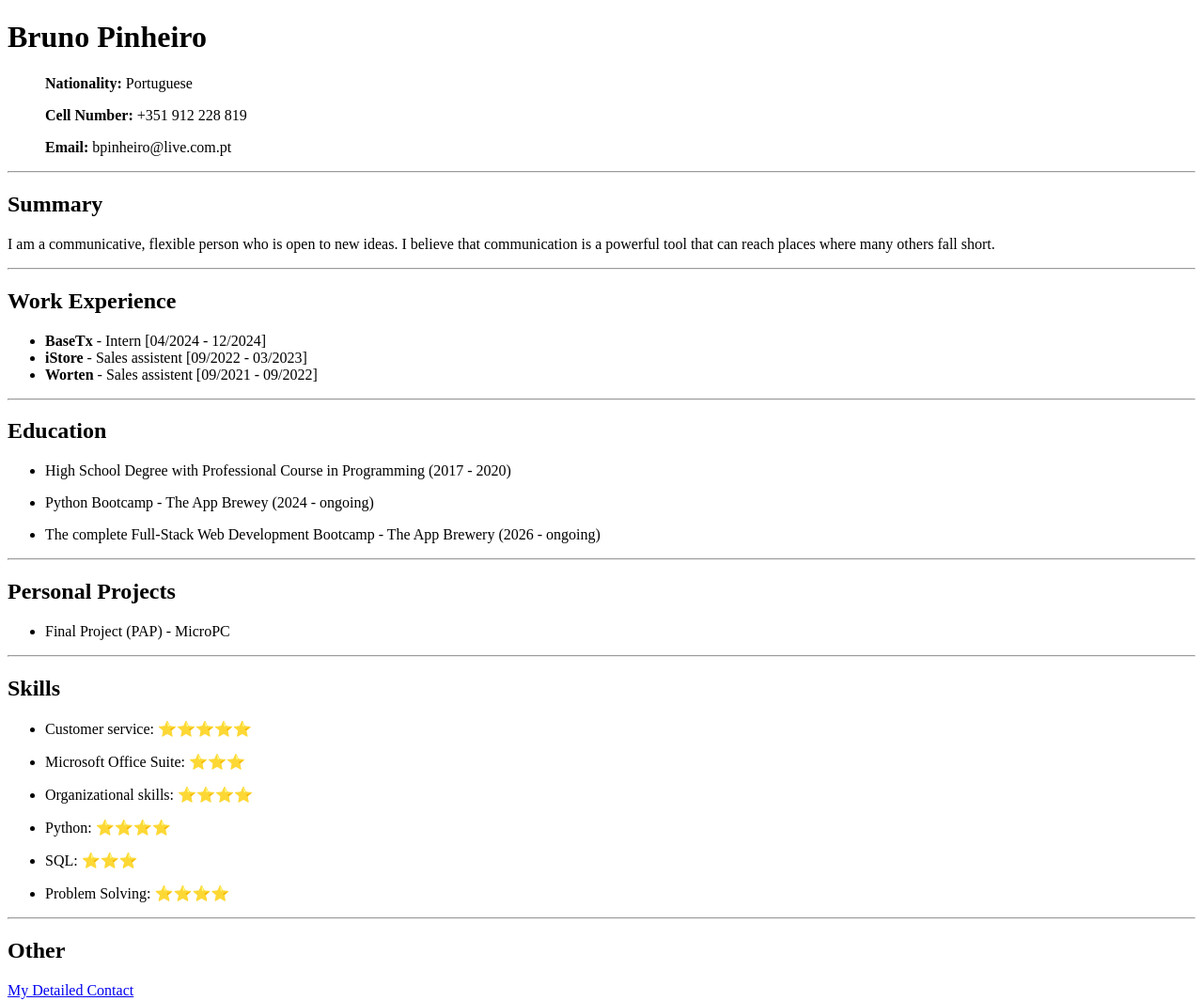
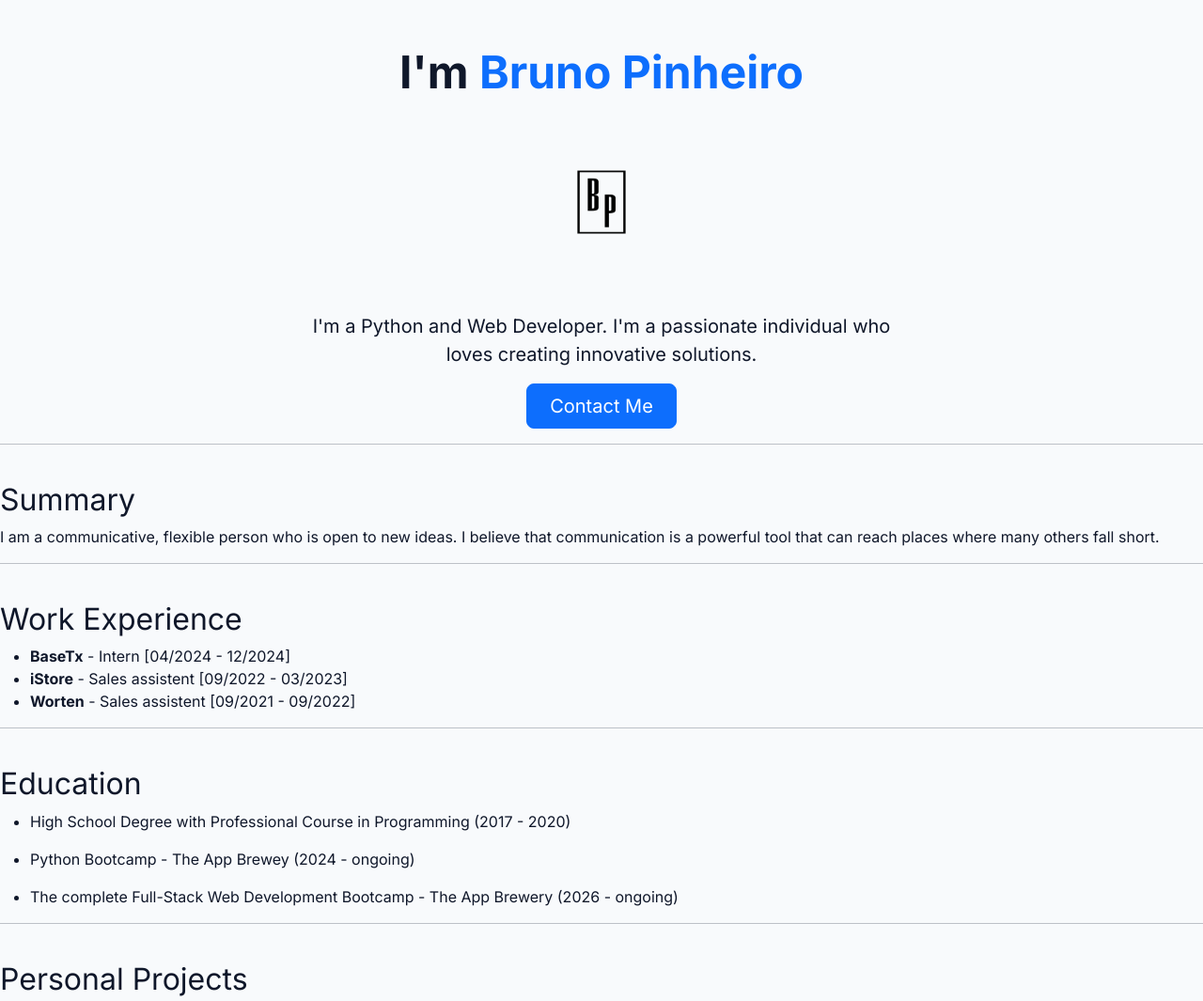
Before and after one commit to BrUn0-P1nh41r0/My-Resume, a website: page index.html in a window 1280 px wide. Shown: the top 1065 px of the page at 94% size. Drawn offline with nearby package versions, Linux system fonts and the light colour scheme.

Commit message:
Começo das atualizações com bootstrap e CSS

```diff
--- /dev/null
+++ b/assets/CSS/styles.css
@@ -0,0 +1,27 @@
+:root {
+    --bs-primary: #2563EB;
+    --bs-dark: #1E293B;
+}
+
+html, body { height: 100%; }
+
+body{
+  background-color: #F8FAFC;
+  color: #0F172A;
+  font-family: "Inter", sans-serif;
+}
+
+.hero-title {
+    font-size: 3rem;
+    margin-bottom: 1rem;
+    text-align: center;
+    padding-top: 3rem;
+}
+
+.btn-primary:hover{
+    background-color:#1E40AF;
+}
+
+h2 {
+    margin-top: 40px;
+}
--- a/index.html
+++ b/index.html
@@ -4,14 +4,45 @@
     <meta charset="UTF-8">
     <meta name="viewport" content="width=device-width, initial-scale=1.0">
     <title>My Resume</title>
+    <link href="https://fonts.googleapis.com/css2?family=Inter:wght@400;600;700&display=swap" rel="stylesheet">
+    <link
+        rel="stylesheet"
+        href="https://cdn.jsdelivr.net/npm/bootstrap@5.3.8/dist/css/bootstrap.min.css"
+    />
+    <link rel="stylesheet" href="assets/CSS/styles.css" />
+
 </head>
 <body>
-    <h1>Bruno Pinheiro</h1>
-        <ul>
-            <p><strong>Nationality:</strong> Portuguese</p>
-            <p><strong>Cell Number:</strong> +351 912 228 819</p>
-            <p><strong>Email:</strong> bpinheiro@live.com.pt</p>
-        </ul>
+
+    <h1 class="hero-title display-4 fw-bold">
+        I'm <span class="text-primary">Bruno Pinheiro</span>
+    </h1>
+
+    <div class="px-4 py-5 text-center">
+        <img
+            class="d-block mx-auto mb-4"
+            src="/assets/img/aer (1).png"
+            alt=""
+            width="128"
+            height="90">
+    </div>
+    <div class="col-lg-6 mx-auto">
+        <p class="lead mb-3 text-center">
+            I'm a Python and Web Developer.
+            I'm a passionate individual who loves creating innovative solutions.
+        </p>
+        <div class="d-grid gap-2 d-sm-flex justify-content-sm-center">
+            <a href="./public/contact.html">
+                <button
+                    type="button"
+                    href="./public/contact.html"
+                    class="btn btn-primary btn-lg px-4 gap-3">
+                        Contact Me
+                </button>
+            </a>
+        </div>
+    </div>
+
     <hr>
     <h2>Summary</h2>
        <p>I am a communicative, flexible person who is open to new ideas.
@@ -48,7 +79,10 @@
     </ul>
     <hr>
     <h2>Other</h2>
-    <a href="./public/contact.html">My Detailed Contact</a>
+        <ul>
+            <li><p>Languages: Portuguese (Native), English (B2)</p></li>
+            <li><p>Driving License: B</p></li>
+        </ul>
 
     <footer>
         <p>© Bruno Pinheiro. All rights reserved.</p>
--- /dev/null
+++ b/package.json
@@ -0,0 +1,5 @@
+{
+  "dependencies": {
+    "bootstrap": "^5.3.8"
+  }
+}
```
Also changed, not shown: assets/img/aer (1).png (added), 1 other file.
